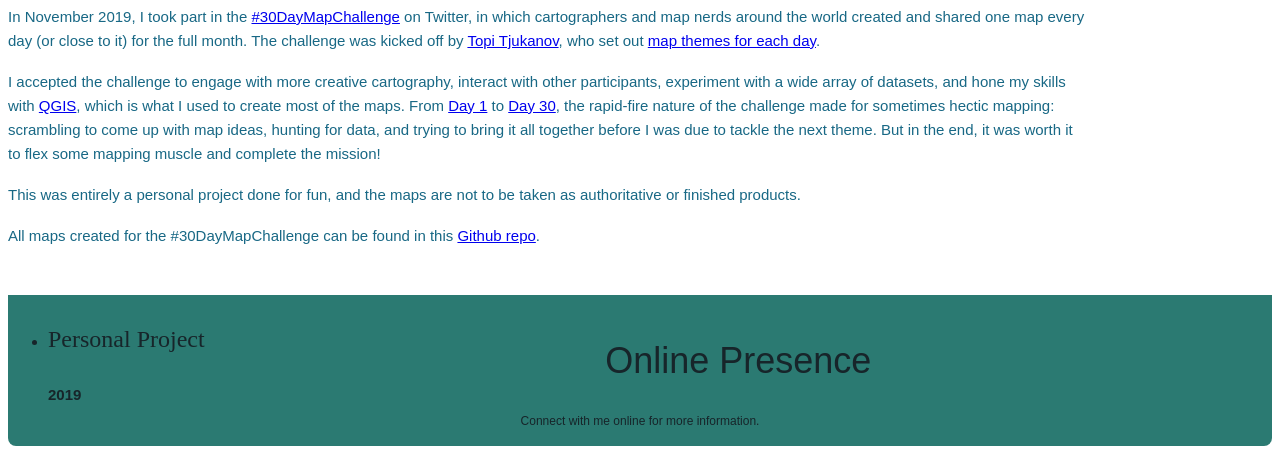
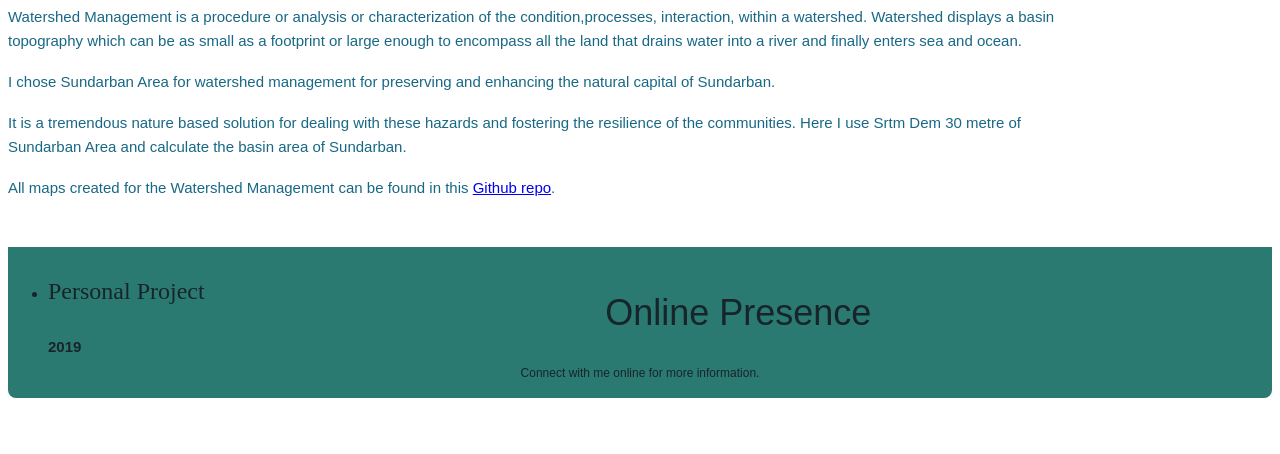
Before and after one commit to Sneha-1410/Portfolio, a plain HTML site: page watershedManagement.html in a window 1280 px wide. Shown: the part 1193-1647 px from the top of the page. After the commit the page ends 1599 px from the top, so only its background shows below. Drawn offline with nearby package versions, Linux system fonts and the light colour scheme; some icons are missing; files whose address does not match are found by name; a web font is replaced by a local one.

Commit message:
Watershed Management done

```diff
--- a/watershedManagement.html
+++ b/watershedManagement.html
@@ -83,29 +83,13 @@
                     </div>
 
                     <br>
-                    <p>In November 2019, I took part in the <a
-                            href="https://twitter.com/hashtag/30DayMapChallenge?src=hashtag_click"
-                            target="_blank">#30DayMapChallenge</a> on Twitter, in which cartographers and map nerds
-                        around the world created and shared one map every day (or close to it) for the full month. The
-                        challenge was kicked off by <a href="https://twitter.com/tjukanov" target="_blank">Topi
-                            Tjukanov</a>, who set out <a href="https://twitter.com/tjukanov/status/1187713840550744066"
-                            target="_blank">map themes for each day</a>.</p>
+                    <p>Watershed Management is a procedure or analysis or characterization of the condition,processes, interaction, within a watershed. Watershed displays a basin topography which can be as small as a footprint or large enough to encompass all the land that drains water into a river and finally enters sea and ocean. </p>
                     <br>
-                    <p>I accepted the challenge to engage with more creative cartography, interact with other
-                        participants, experiment with a wide array of datasets, and hone my skills with <a
-                            href="https://qgis.org/en/site/" target="_blank">QGIS</a>, which is what I used to create
-                        most of the maps. From <a href="https://twitter.com/TimStOnge/status/1190752827729227782"
-                            target="_blank">Day 1</a> to <a
-                            href="https://twitter.com/TimStOnge/status/1201275141818404866" target="_blank">Day 30</a>,
-                        the rapid-fire nature of the challenge made for sometimes hectic mapping: scrambling to come up
-                        with map ideas, hunting for data, and trying to bring it all together before I was due to tackle
-                        the next theme. But in the end, it was worth it to flex some mapping muscle and complete the
-                        mission!</p>
+                    <p> I chose Sundarban Area for watershed management for preserving and enhancing the natural capital of Sundarban.</p>
                     <br>
-                    <p>This was entirely a personal project done for fun, and the maps are not to be taken as
-                        authoritative or finished products.</p>
+                    <p>It is a tremendous nature based solution for dealing with these hazards and fostering the resilience of the communities. Here I use Srtm Dem 30 metre of Sundarban Area and calculate the basin area of Sundarban.</p>
                     <br>
-                    <p>All maps created for the #30DayMapChallenge can be found in this <a
+                    <p>All maps created for the Watershed Management can be found in this <a
                             href="https://github.com/Sneha-1410/Watershed_Management" target="_blank">Github
                             repo</a>.</p>
                     <br>
```
